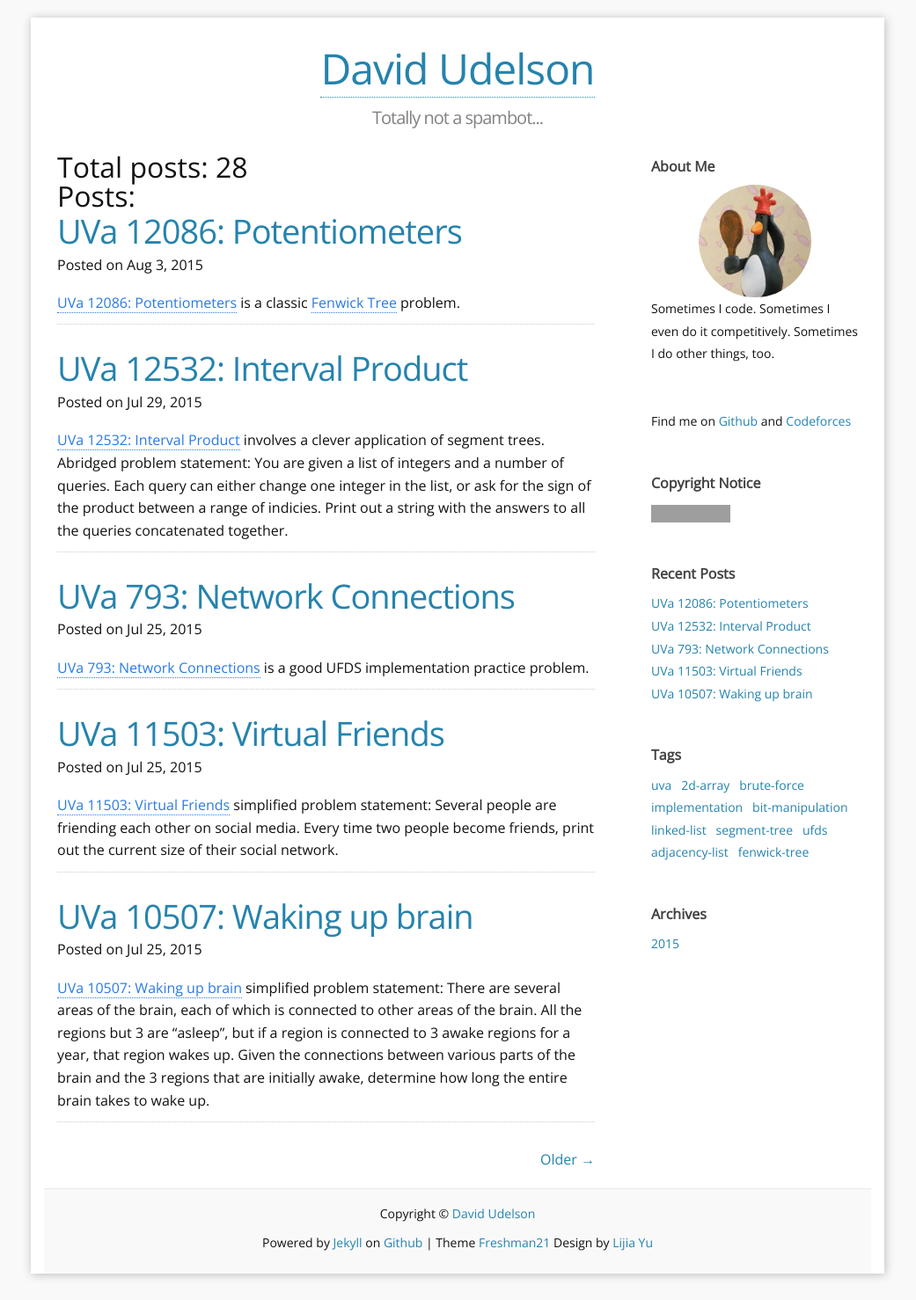
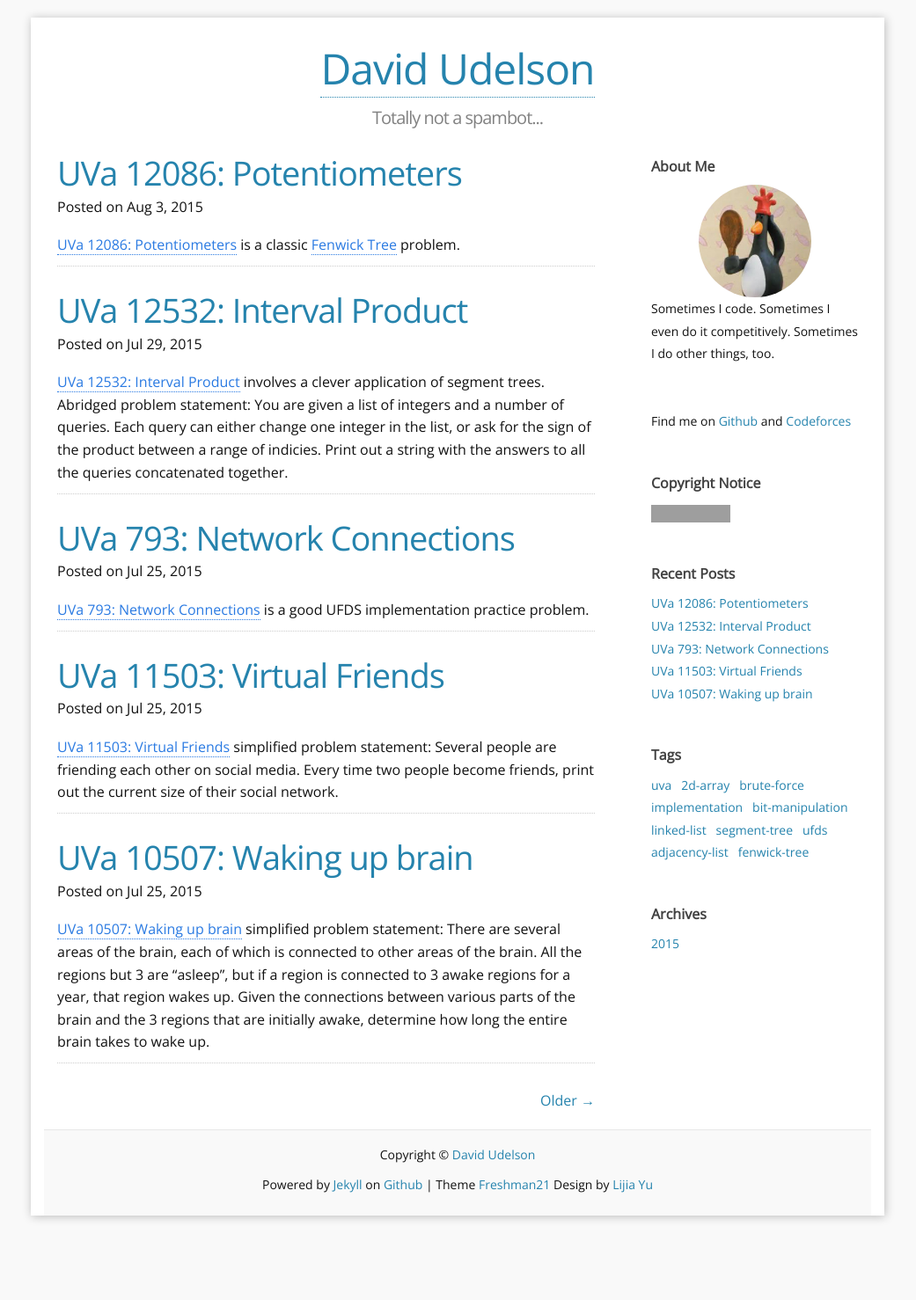
Before and after one commit to dudelson/website, a Jekyll site: the page built from blog/index.html, in a window 1280 px wide. Shown: the whole page at 88% size, without its empty margins (120-1161 px from the left). Built offline with Jekyll 4.4.1, drawn with Linux system fonts in a browser that asks for light colours; the list of posts is cut into pages by our own code; after the commit the page ends 1412 px from its top, so only the background shows below that; grey boxes are pictures that could not be loaded.

Commit message:
Clean up the mess I made

```diff
--- a/Gemfile
+++ b/Gemfile
@@ -5,5 +5,3 @@ require 'open-uri'
 versions = JSON.parse(open('https://pages.github.com/versions.json').read)
 
 gem 'github-pages', versions['github-pages']
-gem 'jekyll'
-gem 'jekyll-paginate'
--- a/blog/index.html
+++ b/blog/index.html
@@ -4,8 +4,6 @@ layout: default
 
 <div class="home">
   <div class="post" itemscope itemtype="http://schema.org/BlogPosting" >
-      <h1>Total posts: {{ paginator.total_posts }}</h1>
-      <h1>Posts: {{ posts }}</h1>
     {% for post in paginator.posts %}
 
     <header class="post-header">
```
Also changed, not shown: 1 other file.
